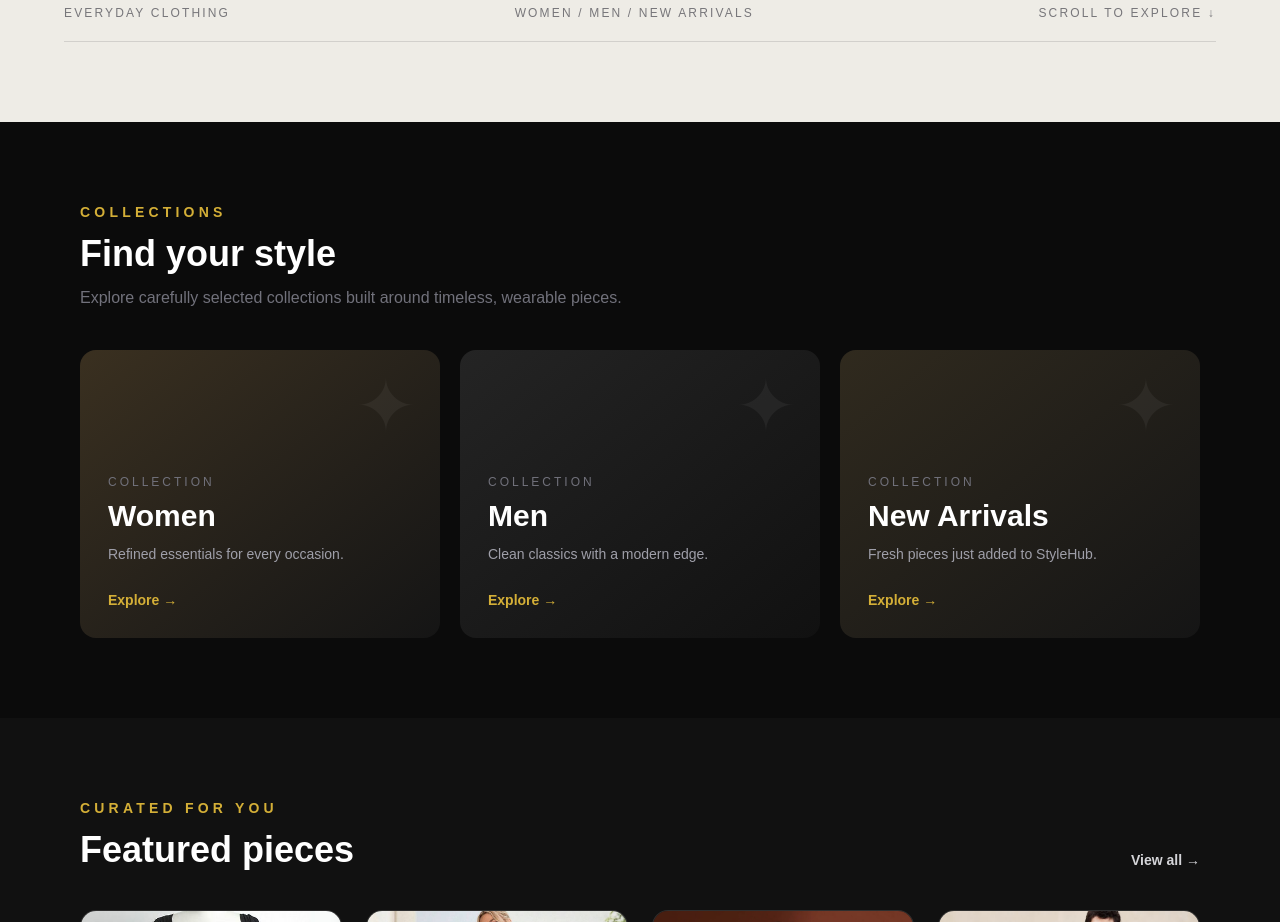
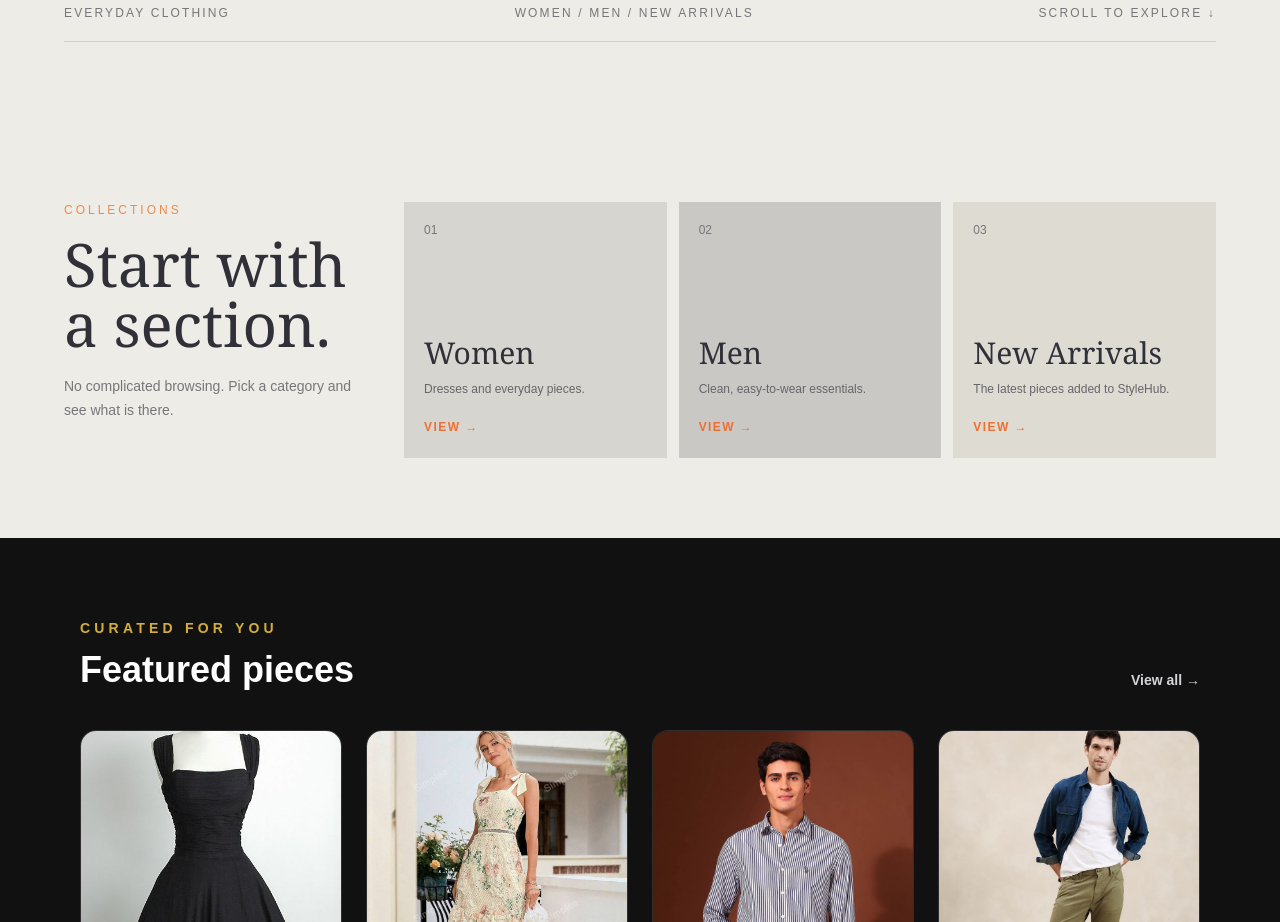
Before and after one commit to zainab-batool26/stylehub-clothing-store, a Next.js app: page / in a window 1280 px wide. Shown: the part 1280-2202 px from the top of the page. Built offline with nearby package versions, Linux system fonts and the light colour scheme.

Commit message:
Refine StyleHub visual design with editorial charcoal and cream theme

```diff
--- a/components/categories.tsx
+++ b/components/categories.tsx
@@ -2,69 +2,68 @@
 
 const categories = [
   {
+    number: "01",
     name: "Women",
-    description: "Refined essentials for every occasion.",
-    accent: "from-[#3a3020] to-[#151515]",
+    description: "Dresses and everyday pieces.",
+    className: "bg-[#d7d5cf]",
   },
   {
+    number: "02",
     name: "Men",
-    description: "Clean classics with a modern edge.",
-    accent: "from-[#242424] to-[#111111]",
+    description: "Clean, easy-to-wear essentials.",
+    className: "bg-[#c9c8c4]",
   },
   {
+    number: "03",
     name: "New Arrivals",
-    description: "Fresh pieces just added to StyleHub.",
-    accent: "from-[#302a1e] to-[#151515]",
+    description: "The latest pieces added to StyleHub.",
+    className: "bg-[#dedbd3]",
   },
 ];
 
 export default function Categories() {
   return (
-    <section className="bg-[#0b0b0b] px-6 py-20 md:px-12 lg:px-20">
-      <div className="mx-auto max-w-7xl">
-        <div className="mb-10">
-          <p className="text-sm font-semibold uppercase tracking-[0.3em] text-[#d4af37]">
+    <section className="bg-[#eeece6] px-5 py-14 md:px-10 md:py-20">
+      <div className="mx-auto max-w-6xl">
+        <div className="grid gap-8 md:grid-cols-[0.55fr_1.45fr]">
+          <div>
+            <p className="text-xs uppercase tracking-[0.25em] text-[#ee8a4a]">
               Collections
             </p>
-          <h2 className="mt-3 text-3xl font-semibold text-white md:text-4xl">
-            Find your style
+            <h2 className="mt-4 max-w-xs font-serif text-5xl leading-none text-[#303038] md:text-6xl">
+              Start with a section.
             </h2>
-          <p className="mt-3 max-w-2xl text-zinc-500">
-            Explore carefully selected collections built around timeless,
-            wearable pieces.
+            <p className="mt-5 max-w-xs text-sm leading-6 text-[#77767a]">
+              No complicated browsing. Pick a category and see what is there.
             </p>
           </div>
 
-        <div className="grid gap-5 md:grid-cols-3">
+          <div className="grid gap-3 sm:grid-cols-3">
             {categories.map((category) => (
               <Link
                 key={category.name}
-              href={category.name === "New Arrivals"
+                href={
+                  category.name === "New Arrivals"
                     ? "/shop?category=New%20Arrival"
-                : `/shop?category=${category.name}`}
-              className={`group relative min-h-72 overflow-hidden rounded-2xl bg-gradient-to-br ${category.accent} p-7 transition duration-300 hover:-translate-y-1 hover:border-[#d4af37]/30 hover:shadow-2xl`}
+                    : `/shop?category=${category.name}`
+                }
+                className={`group flex min-h-64 flex-col justify-between p-5 text-[#303038] transition hover:-translate-y-1 ${category.className}`}
               >
-              <div className="absolute right-6 top-5 text-7xl font-light text-white/5 transition group-hover:text-[#d4af37]/10">
-                ✦
-              </div>
-              <div className="relative flex h-full flex-col justify-end">
-                <p className="text-xs uppercase tracking-[0.25em] text-zinc-500">
-                  Collection
-                </p>
-                <h3 className="mt-2 text-3xl font-semibold text-white">
-                  {category.name}
-                </h3>
-                <p className="mt-2 max-w-xs text-sm leading-6 text-zinc-400">
+                <span className="text-xs text-[#77767a]">{category.number}</span>
+                <div>
+                  <h3 className="font-serif text-3xl">{category.name}</h3>
+                  <p className="mt-2 text-xs leading-5 text-[#66656a]">
                     {category.description}
                   </p>
-                <span className="mt-6 text-sm font-semibold text-[#d4af37]">
-                  Explore →
+                  <span className="mt-5 inline-block text-xs font-semibold uppercase tracking-[0.12em] text-[#ee6f32]">
+                    View →
                   </span>
                 </div>
               </Link>
             ))}
           </div>
         </div>
+      </div>
     </section>
   );
 }
```
Lines whose indentation alone changed are shown as unchanged.
